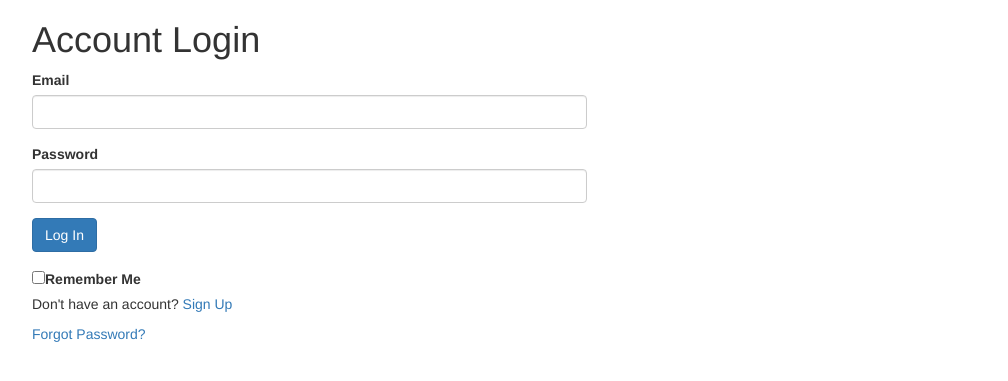
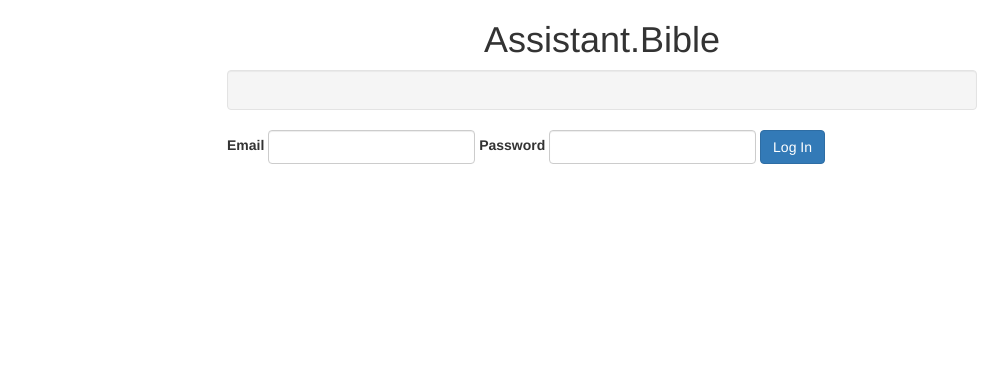
Before and after one commit to BibleNLP/assistant.bible, a Python web app: template app/templates/login.html in a window 1280 px wide. Shown: the top 381 px of the page, without its empty margins (38-1046 px from the left). Run offline with Jinja, Linux system fonts and the light colour scheme; the template is opened without the code that fills it, so the values that code supplies are empty; some libraries are stand-ins or nearby versions.

Commit message:
Update login page style

```diff
--- a/app/templates/login.html
+++ b/app/templates/login.html
@@ -1,111 +1,129 @@
 <!DOCTYPE html>
 <html>
-
   <head>
     <title>Assistant.Bible</title>
-    <link rel="stylesheet" href="https://maxcdn.bootstrapcdn.com/bootstrap/3.3.7/css/bootstrap.min.css">
+    <link
+      rel="stylesheet"
+      href="https://maxcdn.bootstrapcdn.com/bootstrap/3.3.7/css/bootstrap.min.css"
+    />
+    <link
+      rel="stylesheet"
+      href="https://cdnjs.cloudflare.com/ajax/libs/font-awesome/5.15.4/css/all.min.css"
+    />
   </head>
-<!-- Form-->
 
   <body>
     <div class="container">
-        <!-- Form-->
-        <div class="row justify-content-center">
-            <div class="col-sm-6">
-                <div class="form-panel">
-                    <div class="form-header">
-                        <h1 id="form-title">Account Login</h1>
-                    </div>
-                    <div class="form-content">
-                        <form id="loginForm">
+      <div class="row">
+        <div class="col-md-8 col-md-offset-2">
+          <h1 class="text-center">Assistant.Bible</h1>
+          <div class="well" id="messages"></div>
+          <form class="form-inline" id="loginForm" action="" method="post">
             <div class="form-group">
               <label for="loginEmail">Email</label>
-                                <input type="email" id="loginEmail" name="loginEmail" required="required"
-                                    class="form-control" />
+              <input
+                type="email"
+                id="loginEmail"
+                name="loginEmail"
+                required="required"
+                class="form-control"
+              />
             </div>
             <div class="form-group">
               <label for="loginPassword">Password</label>
-                                <input type="password" id="loginPassword" name="loginPassword" required="required"
-                                    class="form-control" />
+              <input
+                type="password"
+                id="loginPassword"
+                name="loginPassword"
+                required="required"
+                class="form-control"
+              />
             </div>
-
+            <button type="submit" class="btn btn-primary">Log In</button>
+          </form>
+          <div
+            id="error-message"
+            class="alert alert-danger mt-3"
+            style="display: none"
+          ></div>
+          <form
+            class="form-inline"
+            id="signupForm"
+            action=""
+            method="post"
+            style="display: none"
+          >
             <div class="form-group">
-                                <button type="submit" class="btn btn-primary">Log In</button>
-                            </div>
-                            <div class="form-group">
-                                <label class="form-remember">
-                                    <input type="checkbox" />Remember Me
-                                </label>
-                                <p class="form-remember">Don't have an account? <a id="signUpLink" href="#">Sign Up</a>
-                                </p>
-                                <a class="form-recovery" href="#">Forgot Password?</a>
-                            </div>
-                        </form>
-                        <form id="signupForm" style="display: none;">
-                            <div class="form-group">
-                                <label for="email">Email</label>
-                                <input type="email" id="signupEmail" name="signupEmail" required="required"
-                                    class="form-control" />
+              <label for="signupEmail">Email</label>
+              <input
+                type="email"
+                id="signupEmail"
+                name="signupEmail"
+                required="required"
+                class="form-control"
+              />
             </div>
             <div class="form-group">
               <label for="signupPassword">Password</label>
-                                <input type="password" id="signupPassword" name="signupPassword" required="required"
-                                    class="form-control" />
+              <input
+                type="password"
+                id="signupPassword"
+                name="signupPassword"
+                required="required"
+                class="form-control"
+              />
             </div>
-
-                            <div class="form-group">
             <button type="submit" class="btn btn-primary">Sign Up</button>
-                            </div>
-                            <div class="form-group">
-                                <p class="form-remember">Already have an account? <a id="signInLink" href="#">Sign
-                                        in</a></p>
-                            </div>
           </form>
-                        <div id="error-message" class="alert alert-danger mt-3" style="display: none;"></div>
-
         </div>
       </div>
     </div>
-        </div>
-    </div>
+    <script src="//code.jquery.com/jquery-1.11.1.js"></script>
+    <script src="//cdnjs.cloudflare.com/ajax/libs/socket.io/4.3.2/socket.io.min.js"></script>
+    <script src="https://cdn.jsdelivr.net/npm/@supabase/supabase-js"></script>
+    <script type="module">
+      // JavaScript to toggle between Sign In and Sign Up forms
+      document
+        .getElementById('signInLink')
+        .addEventListener('click', function () {
+          var signInForm = document.getElementById('loginForm');
+          var signUpForm = document.getElementById('signupForm');
+          var formTitle = document.getElementById('form-title');
+          signInForm.style.display = 'block';
+          signUpForm.style.display = 'none';
+          formTitle.textContent = 'Account Login';
+        });
+      document
+        .getElementById('signUpLink')
+        .addEventListener('click', function () {
+          var signInForm = document.getElementById('loginForm');
+          var signUpForm = document.getElementById('signupForm');
+          var formTitle = document.getElementById('form-title');
 
-    <script>
-        // JavaScript to toggle between Sign In and Sign Up forms
-        document.getElementById("signInLink").addEventListener("click", function () {
-            var signInForm = document.getElementById("loginForm");
-            var signUpForm = document.getElementById("signupForm");
-            var formTitle = document.getElementById("form-title");
-            signInForm.style.display = "block";
-            signUpForm.style.display = "none";
-            formTitle.textContent = "Account Login";
-        });
-        document.getElementById("signUpLink").addEventListener("click", function () {
-            var signInForm = document.getElementById("loginForm");
-            var signUpForm = document.getElementById("signupForm");
-            var formTitle = document.getElementById("form-title");
-
-            signInForm.style.display = "none";
-            signUpForm.style.display = "block";
-            formTitle.textContent = "Create an Account";
+          signInForm.style.display = 'none';
+          signUpForm.style.display = 'block';
+          formTitle.textContent = 'Create an Account';
         });
     </script>
 
     <script>
       // Add the event listener to handle form submission
-        document.getElementById("loginForm").addEventListener("submit", async function(event) {
+      document
+        .getElementById('loginForm')
+        .addEventListener('submit', async function (event) {
           event.preventDefault();
 
           const form = event.target;
           const formData = new FormData(form);
 
-        const email = formData.get("loginEmail");
-        const password = formData.get("loginPassword");
+          const email = formData.get('loginEmail');
+          const password = formData.get('loginPassword');
 
           try {
-            const response = await fetch("/login", {
-                method: "POST",
+            const response = await fetch('/login', {
+              method: 'POST',
               headers: {
-                    "Content-Type": "application/x-www-form-urlencoded",
+                'Content-Type': 'application/x-www-form-urlencoded',
               },
               body: new URLSearchParams({ email, password }),
             });
@@ -114,38 +132,39 @@
               const data = await response.json();
               const access_token = data.access_token;
 
-                // Save the access token to localStorage
-                localStorage.setItem("accessToken", access_token);
+              // Save the access token to sessionStorage
+              sessionStorage.setItem('accessToken', access_token);
               // Redirect the user to the chat page
-                window.location.href = "/app";
+              window.location.href = '/app';
             } else {
-                console.log(response)
+              console.log(response);
               const data = await response.json();
-                console.log(data)
-                const errorDiv = document.getElementById("error-message");
+              console.log(data);
+              const errorDiv = document.getElementById('error-message');
               errorDiv.textContent = data.detail;
-                errorDiv.style.display = "block";
-
+              errorDiv.style.display = 'block';
             }
           } catch (error) {
-            console.error("Error:", error);
+            console.error('Error:', error);
           }
         });
 
-    document.getElementById("signupForm").addEventListener("submit", async function(event) {
+      document
+        .getElementById('signupForm')
+        .addEventListener('submit', async function (event) {
           event.preventDefault();
 
           const form = event.target;
           const formData = new FormData(form);
 
-    const email = formData.get("signupEmail");
-    const password = formData.get("signupPassword");
+          const email = formData.get('signupEmail');
+          const password = formData.get('signupPassword');
 
           try {
-        const response = await fetch("/signup", {
-            method: "POST",
+            const response = await fetch('/signup', {
+              method: 'POST',
               headers: {
-                "Content-Type": "application/x-www-form-urlencoded",
+                'Content-Type': 'application/x-www-form-urlencoded',
               },
               body: new URLSearchParams({ email, password }),
             });
@@ -154,18 +173,19 @@
               const data = await response.json();
               const access_token = data.access_token;
 
-            // Save the access token to localStorage
-            localStorage.setItem("access_token", access_token);
+              // Save the access token to sessionStorage
+              sessionStorage.setItem('accessToken', access_token);
 
               // Optionally redirect the user to a different page
-            window.location.href = "/app";
+              window.location.href = '/app';
             } else {
-            const errorMessage = "Sign up failed. Please try again.";
-            const errorDiv = document.getElementById("error-message");
+              const errorMessage = 'Sign up failed. Please try again.';
+              const errorDiv = document.getElementById('error-message');
               errorDiv.textContent = errorMessage;
-            errorDiv.style.display = "block";        }
+              errorDiv.style.display = 'block';
+            }
           } catch (error) {
-        console.error("Error:", error);
+            console.error('Error:', error);
           }
         });
     </script>
```
Lines whose indentation alone changed are shown as unchanged.
